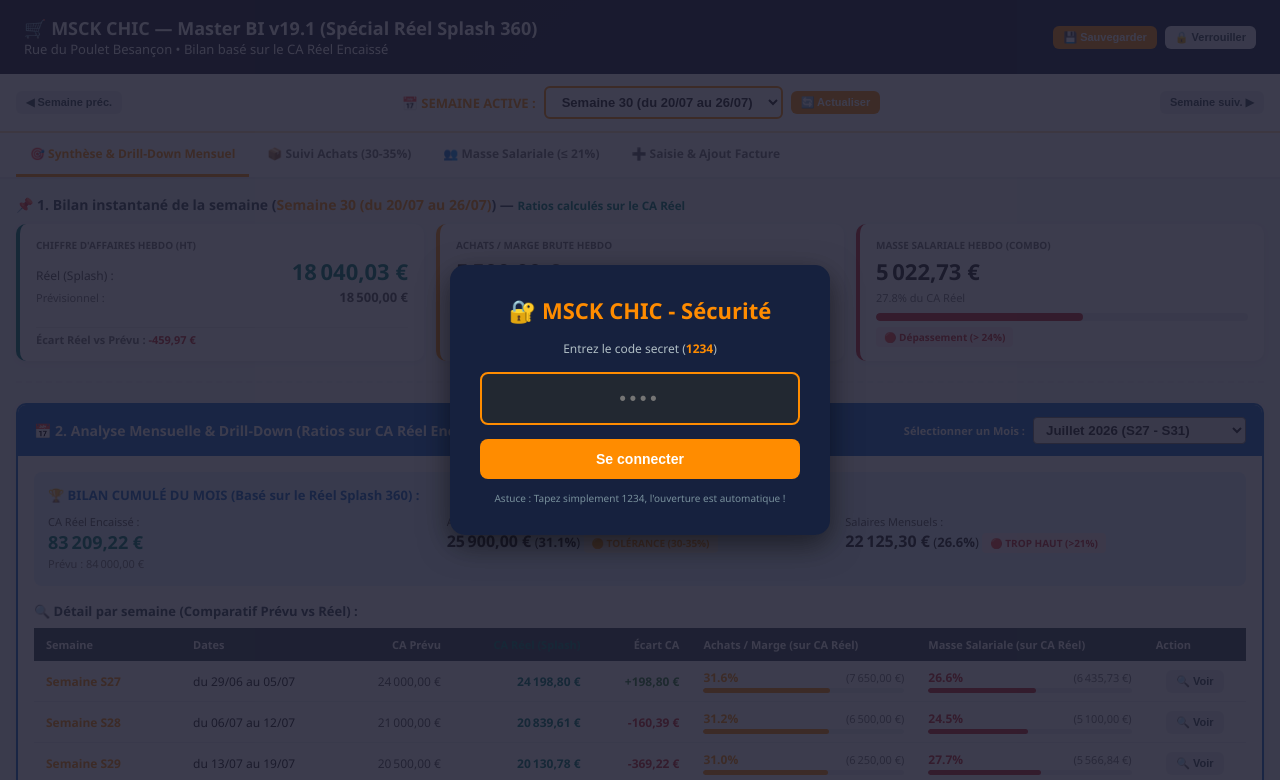
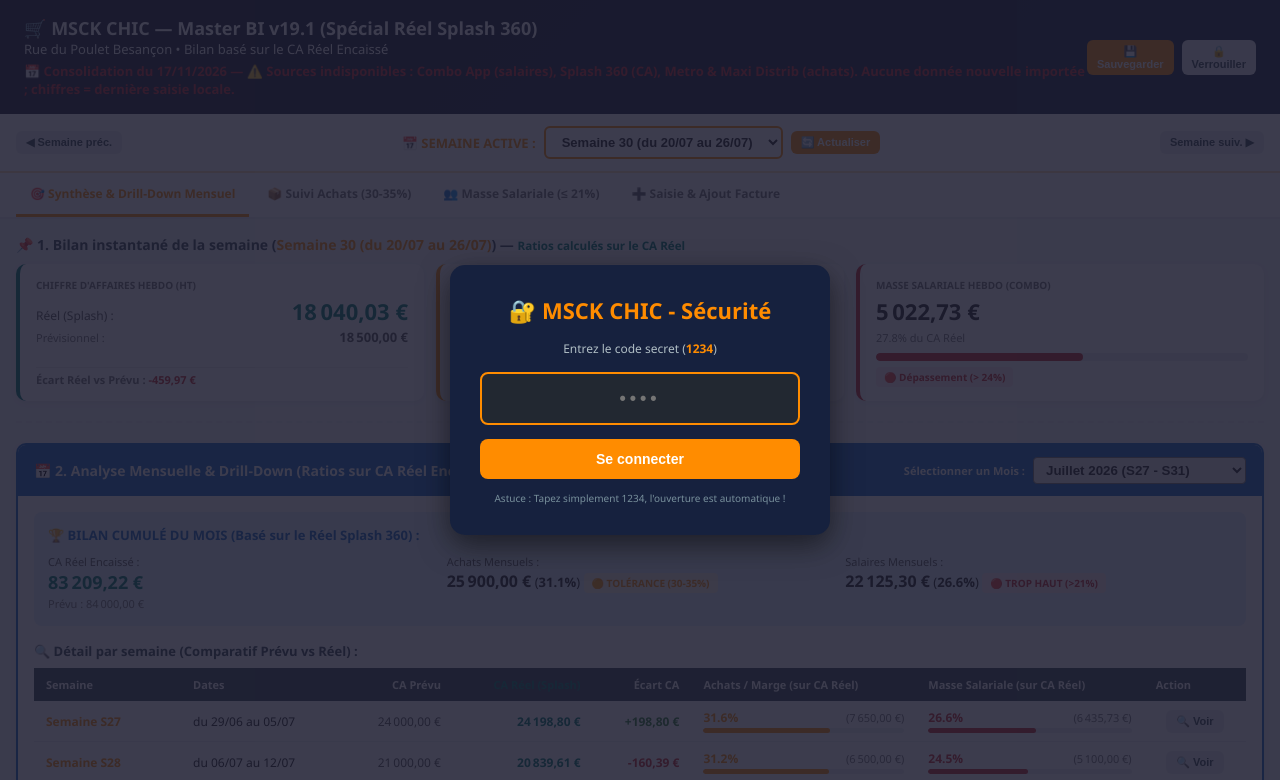
Before and after one commit to gasseth25-a11y/largesss-chicken-app, a plain HTML site: page index.html in a window 1280 px wide. Shown: the top 780 px of the page. Drawn offline with Linux system fonts and the light colour scheme.

Commit message:
Dashboard consolidation 2026-11-17: all data sources unavailable
Co-Authored-By: Claude Opus 5.5 <noreply@anthropic.com>
Claude-Session: https://claude.ai/code/session_01Qd6Ya7NswpwgmMzmV2qn4Z

```diff
--- a/index.html
+++ b/index.html
@@ -134,6 +134,7 @@ td.center{text-align:center}
   <div>
     <h1>🛒 MSCK CHIC — Master BI v19.1 (Spécial Réel Splash 360)</h1>
     <div class="sub">Rue du Poulet Besançon • Bilan basé sur le CA Réel Encaissé</div>
+      <div class="sub" style="margin-top:4px;color:#C62828;font-weight:bold">📅 Consolidation du 17/11/2026 — ⚠️ Sources indisponibles : Combo App (salaires), Splash 360 (CA), Metro &amp; Maxi Distrib (achats). Aucune donnée nouvelle importée ; chiffres = dernière saisie locale.</div>
   </div>
   <div class="actions">
     <button class="btn btn-orange btn-sm" onclick="manuelSave()">💾 Sauvegarder</button>
```
